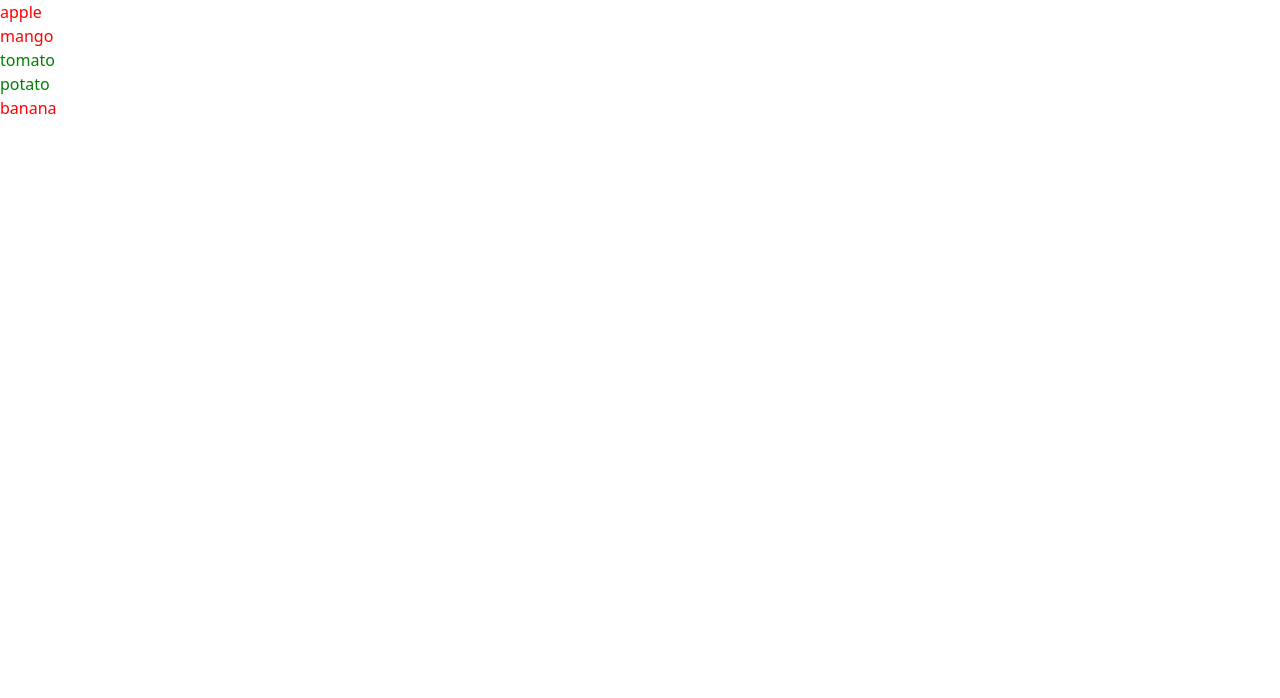
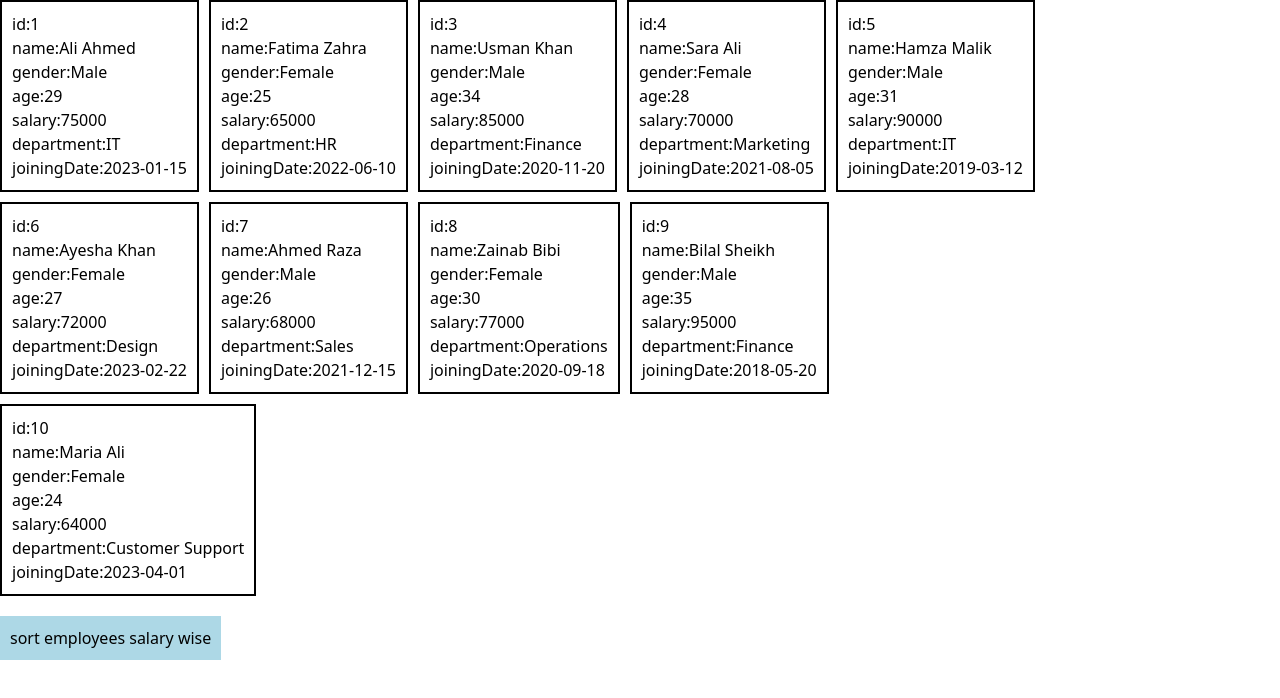
Before and after one commit to talha-fullstackdev/usecontext, a React (Vite) app: page / in a window 1280 px wide. Shown: the top 698 px of the page. Built offline with nearby package versions, Linux system fonts and the light colour scheme.

Commit message:
display a list of employees  object and sort it with a sort button and sort it acoording to employes data

```diff
--- a/src/App.jsx
+++ b/src/App.jsx
@@ -20,6 +20,7 @@ import Shimmer from "./shimmerEffect/Shimmer";
 import UseEffect from "./useeffect/UseEffect";
 import UseState from "./assets/states/UseState";
 import IsFruit from "./assets/IsFruit";
+import SortingEmployees from "./sortingEmployees/SortingEmployees";
 import "./index.css"
 //////////////////////////////////////////////////////////////
 const App = () => {
@@ -50,7 +51,8 @@ const App = () => {
       {/* <Shimmer/> */}
       {/* <UseEffect/> */}
       {/* <UseState/> */}
-      <IsFruit/>
+      {/* <IsFruit/> */}
+      <SortingEmployees/>
     </div>
   );
 };
--- /dev/null
+++ b/src/sortingEmployees/Data.jsx
@@ -0,0 +1,93 @@
+const employees = [
+    {
+      id: 1,
+      name: "Ali Ahmed",
+      gender: "Male",
+      age: 29,
+      salary: 75000,
+      department: "IT",
+      joiningDate: "2023-01-15"
+    },
+    {
+      id: 2,
+      name: "Fatima Zahra",
+      gender: "Female",
+      age: 25,
+      salary: 65000,
+      department: "HR",
+      joiningDate: "2022-06-10"
+    },
+    {
+      id: 3,
+      name: "Usman Khan",
+      gender: "Male",
+      age: 34,
+      salary: 85000,
+      department: "Finance",
+      joiningDate: "2020-11-20"
+    },
+    {
+      id: 4,
+      name: "Sara Ali",
+      gender: "Female",
+      age: 28,
+      salary: 70000,
+      department: "Marketing",
+      joiningDate: "2021-08-05"
+    },
+    {
+      id: 5,
+      name: "Hamza Malik",
+      gender: "Male",
+      age: 31,
+      salary: 90000,
+      department: "IT",
+      joiningDate: "2019-03-12"
+    },
+    {
+      id: 6,
+      name: "Ayesha Khan",
+      gender: "Female",
+      age: 27,
+      salary: 72000,
+      department: "Design",
+      joiningDate: "2023-02-22"
+    },
+    {
+      id: 7,
+      name: "Ahmed Raza",
+      gender: "Male",
+      age: 26,
+      salary: 68000,
+      department: "Sales",
+      joiningDate: "2021-12-15"
+    },
+    {
+      id: 8,
+      name: "Zainab Bibi",
+      gender: "Female",
+      age: 30,
+      salary: 77000,
+      department: "Operations",
+      joiningDate: "2020-09-18"
+    },
+    {
+      id: 9,
+      name: "Bilal Sheikh",
+      gender: "Male",
+      age: 35,
+      salary: 95000,
+      department: "Finance",
+      joiningDate: "2018-05-20"
+    },
+    {
+      id: 10,
+      name: "Maria Ali",
+      gender: "Female",
+      age: 24,
+      salary: 64000,
+      department: "Customer Support",
+      joiningDate: "2023-04-01"
+    }
+  ];
+export default employees;
--- /dev/null
+++ b/src/sortingEmployees/SortingEmployees.jsx
@@ -0,0 +1,69 @@
+import React, { useState } from 'react'
+import employees from './Data'
+import "./emp.css"
+const SortingEmployees = () => {
+    const [employeeData,setEmployeeData]=useState(employees)
+    const handleSort=()=>{
+        const sortedEmployees = [...employeeData].sort((a, b) => b.salary - a.salary); // sorting the employees in a new array and then seting it to setEmployeeData
+        setEmployeeData(sortedEmployees);
+        console.log("clicked")
+    }
+
+  return (
+    <>
+    <div className='emp-container'>
+    {employeeData.map((employee)=>(
+        <div className='emp' key={employee.id}>
+          <h1>id:{employee.id}</h1>
+          <p>name:{employee.name}</p>
+          <p>gender:{employee.gender}</p>
+          <p>age:{employee.age}</p>
+          <p>salary:{employee.salary}</p>
+          <p>department:{employee.department}</p>
+          <p>joiningDate:{employee.joiningDate}</p>
+        </div>
+    ))}
+    </div>
+    <button onClick={handleSort} className='btn'>sort employees salary wise</button>
+    </>
+  )
+}
+
+export default SortingEmployees
+////////////////
+// import React, { useState } from 'react';
+// import employees from './Data';
+// import './emp.css';
+
+// const SortingEmployees = () => {
+//   const [employeeData, setEmployeeData] = useState(employees);
+
+//   const handleSort = () => {
+//     // Create a new sorted array without mutating the state
+//     const sortedEmployees = [...employeeData].sort((a, b) => a.salary - b.salary);
+//     setEmployeeData(sortedEmployees); // Update state with the sorted array
+//   };
+
+//   return (
+//     <>
+//       <div className='emp-container'>
+//         {employeeData.map((employee) => (
+//           <div className='emp' key={employee.id}>
+//             <h1>id: {employee.id}</h1>
+//             <p>name: {employee.name}</p>
+//             <p>gender: {employee.gender}</p>
+//             <p>age: {employee.age}</p>
+//             <p>salary: {employee.salary}</p>
+//             <p>department: {employee.department}</p>
+//             <p>joiningDate: {employee.joiningDate}</p>
+//           </div>
+//         ))}
+//       </div>
+//       <button onClick={handleSort} className='btn'>
+//         Sort Employees Salary Wise
+//       </button>
+//     </>
+//   );
+// };
+
+// export default SortingEmployees;
--- /dev/null
+++ b/src/sortingEmployees/emp.css
@@ -0,0 +1,18 @@
+.emp-container{
+    max-width: 1080px;
+    display: flex;
+    flex-wrap: wrap;
+    gap: 10px;
+}
+.emp{
+    border: 2px solid black;
+    padding: 10px;
+}
+.btn{
+    background-color: lightblue;
+    padding: 10px;
+    margin: auto;
+    margin-top: 20px;
+    cursor: pointer;
+
+}
```
